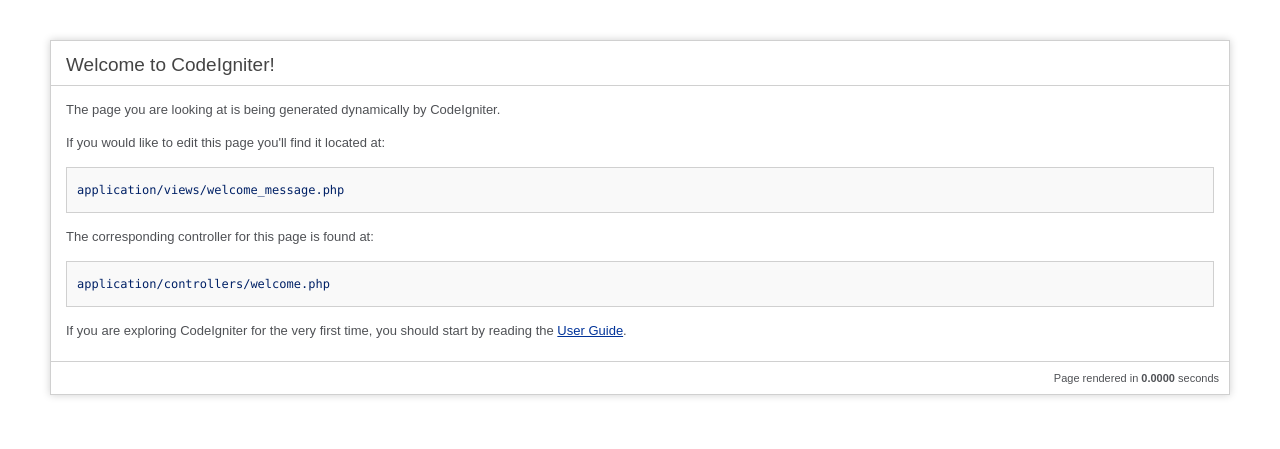
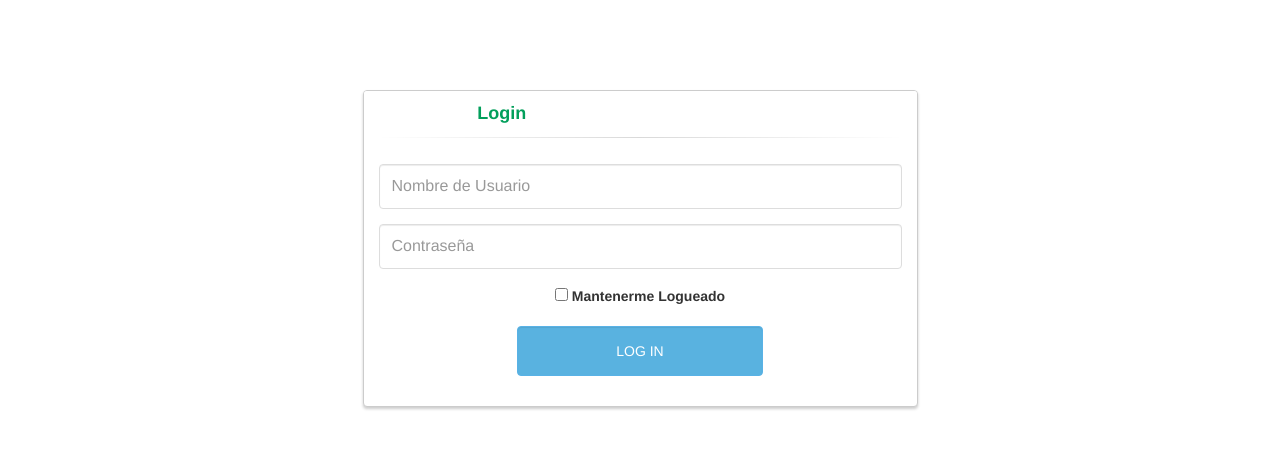
Before and after one commit to julietgarcia/employees_app, a CodeIgniter app: page / in a window 1280 px wide. Shown: the top 449 px of the page. Run offline with CodeIgniter, Linux system fonts and the light colour scheme; some libraries are stand-ins or nearby versions.

Commit message:
In develop progress

```diff
--- a/application/config/routes.php
+++ b/application/config/routes.php
@@ -38,8 +38,10 @@
 |
 */
 
-$route['default_controller'] = "welcome";
+$route['default_controller'] = "general/login";
 $route['404_override'] = '';
+
+$route['login'] = "login";
 
 
 /* End of file routes.php */
--- a/application/views/assets/css/custom-styles.css
+++ b/application/views/assets/css/custom-styles.css
@@ -0,0 +1,99 @@
+body {
+    padding-top: 90px;
+}
+.panel-login {
+    border-color: #ccc;
+    -webkit-box-shadow: 0px 2px 3px 0px rgba(0,0,0,0.2);
+    -moz-box-shadow: 0px 2px 3px 0px rgba(0,0,0,0.2);
+    box-shadow: 0px 2px 3px 0px rgba(0,0,0,0.2);
+}
+.panel-login>.panel-heading {
+    color: #00415d;
+    background-color: #fff;
+    border-color: #fff;
+    text-align:center;
+}
+.panel-login>.panel-heading a{
+    text-decoration: none;
+    color: #666;
+    font-weight: bold;
+    font-size: 15px;
+    -webkit-transition: all 0.1s linear;
+    -moz-transition: all 0.1s linear;
+    transition: all 0.1s linear;
+}
+.panel-login>.panel-heading a.active{
+    color: #029f5b;
+    font-size: 18px;
+}
+.panel-login>.panel-heading hr{
+    margin-top: 10px;
+    margin-bottom: 0px;
+    clear: both;
+    border: 0;
+    height: 1px;
+    background-image: -webkit-linear-gradient(left,rgba(0, 0, 0, 0),rgba(0, 0, 0, 0.15),rgba(0, 0, 0, 0));
+    background-image: -moz-linear-gradient(left,rgba(0,0,0,0),rgba(0,0,0,0.15),rgba(0,0,0,0));
+    background-image: -ms-linear-gradient(left,rgba(0,0,0,0),rgba(0,0,0,0.15),rgba(0,0,0,0));
+    background-image: -o-linear-gradient(left,rgba(0,0,0,0),rgba(0,0,0,0.15),rgba(0,0,0,0));
+}
+.panel-login input[type="text"],.panel-login input[type="email"],.panel-login input[type="password"] {
+    height: 45px;
+    border: 1px solid #ddd;
+    font-size: 16px;
+    -webkit-transition: all 0.1s linear;
+    -moz-transition: all 0.1s linear;
+    transition: all 0.1s linear;
+}
+.panel-login input:hover,
+.panel-login input:focus {
+    outline:none;
+    -webkit-box-shadow: none;
+    -moz-box-shadow: none;
+    box-shadow: none;
+    border-color: #ccc;
+}
+.btn-login {
+    background-color: #59B2E0;
+    outline: none;
+    color: #fff;
+    font-size: 14px;
+    height: auto;
+    font-weight: normal;
+    padding: 14px 0;
+    text-transform: uppercase;
+    border-color: #59B2E6;
+}
+.btn-login:hover,
+.btn-login:focus {
+    color: #fff;
+    background-color: #53A3CD;
+    border-color: #53A3CD;
+}
+.forgot-password {
+    text-decoration: underline;
+    color: #888;
+}
+.forgot-password:hover,
+.forgot-password:focus {
+    text-decoration: underline;
+    color: #666;
+}
+
+.btn-register {
+    background-color: #1CB94E;
+    outline: none;
+    color: #fff;
+    font-size: 14px;
+    height: auto;
+    font-weight: normal;
+    padding: 14px 0;
+    text-transform: uppercase;
+    border-color: #1CB94A;
+}
+.btn-register:hover,
+.btn-register:focus {
+    color: #fff;
+    background-color: #1CA347;
+    border-color: #1CA347;
+}
--- /dev/null
+++ b/application/views/assets/js/custom-scripts.js
@@ -0,0 +1,10 @@
+$(function() {
+
+    $('#login-form-link').click(function(e) {
+        $("#login-form").delay(100).fadeIn(100);
+        $("#register-form").fadeOut(100);
+        $('#register-form-link').removeClass('active');
+        $(this).addClass('active');
+        e.preventDefault();
+    });
+});
--- a/application/views/employees.php
+++ b/application/views/employees.php
@@ -0,0 +1,5 @@
+<?php $this->load->view('layouts/default-header.php'); ?>
+
+
+
+<?php $this->load->view('layouts/default-footer.php'); ?>
--- a/application/views/layouts/default-footer.php
+++ b/application/views/layouts/default-footer.php
@@ -1,6 +1,7 @@
 <!-- jQuery (necessary for Bootstrap's JavaScript plugins) -->
 <script src="https://ajax.googleapis.com/ajax/libs/jquery/1.11.3/jquery.min.js"></script>
 <!-- Include all compiled plugins (below), or include individual files as needed -->
-<script src="assets/js/bootstrap.min.js"></script>
+<script src="<?= base_url().'application/views/assets/js/bootstrap.min.js' ?> "></script>
+<script src="<?= base_url().'application/views/assets/js/custom-scripts.js' ?> "></script>
 </body>
 </html>
--- a/application/views/layouts/default-header.php
+++ b/application/views/layouts/default-header.php
@@ -8,8 +8,8 @@
 	<title><?php echo $title ?></title>
 
 	<!-- Bootstrap -->
-	<link href="assets/css/bootstrap.min.css" rel="stylesheet">
-	<link href="assets/css/custom-styles.css" rel="stylesheet">
+	<link href="<?= base_url().'application/views/assets/css/bootstrap.min.css'; ?>" rel="stylesheet">
+	<link href="<?= base_url().'application/views/assets/css/custom-styles.css'; ?>" rel="stylesheet">
 
 	<!-- HTML5 shim and Respond.js for IE8 support of HTML5 elements and media queries -->
 	<!-- WARNING: Respond.js doesn't work if you view the page via file:// -->
--- a/application/views/login.php
+++ b/application/views/login.php
@@ -0,0 +1,45 @@
+<?php $this->load->view('layouts/default-header.php'); ?>
+
+<div class="container">
+    <div class="row">
+        <div class="col-md-6 col-md-offset-3">
+            <div class="panel panel-login">
+                <div class="panel-heading">
+                    <div class="row">
+                        <div class="col-xs-6">
+                            <a href="#" class="active" id="login-form-link">Login</a>
+                        </div>
+                    </div>
+                    <hr>
+                </div>
+                <div class="panel-body">
+                    <div class="row">
+                        <div class="col-lg-12">
+                            <form id="login-form" action="" method="post" role="form" style="display: block;">
+                                <div class="form-group">
+                                    <input type="text" name="username" id="username" tabindex="1" class="form-control" placeholder="Nombre de Usuario" value="">
+                                </div>
+                                <div class="form-group">
+                                    <input type="password" name="password" id="password" tabindex="2" class="form-control" placeholder="Contraseña">
+                                </div>
+                                <div class="form-group text-center">
+                                    <input type="checkbox" tabindex="3" class="" name="logued" id="logued">
+                                    <label for="logued"> Mantenerme Logueado</label>
+                                </div>
+                                <div class="form-group">
+                                    <div class="row">
+                                        <div class="col-sm-6 col-sm-offset-3">
+                                            <input type="submit" name="login-submit" id="login-submit" tabindex="4" class="form-control btn btn-login" value="Log In">
+                                        </div>
+                                    </div>
+                                </div>
+                            </form>
+                        </div>
+                    </div>
+                </div>
+            </div>
+        </div>
+    </div>
+</div>
+
+<?php $this->load->view('layouts/default-footer.php'); ?>
```
